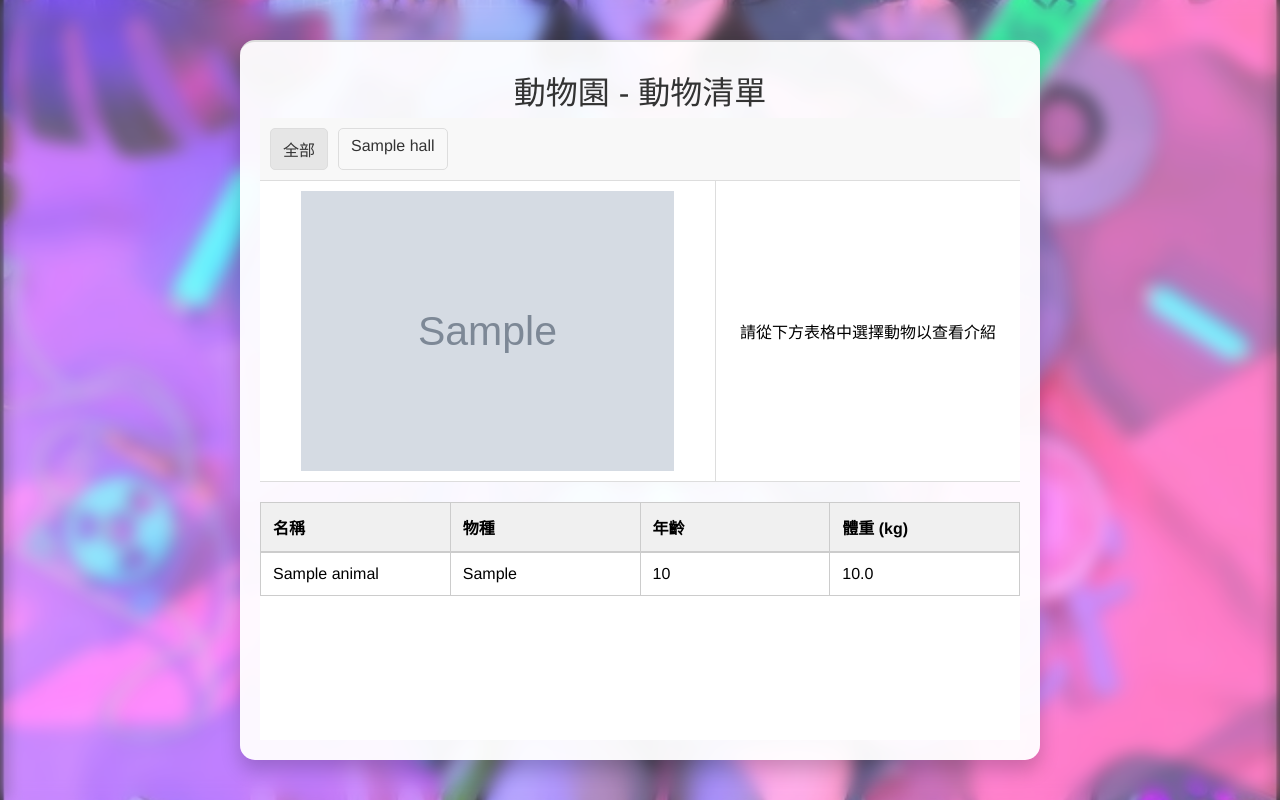
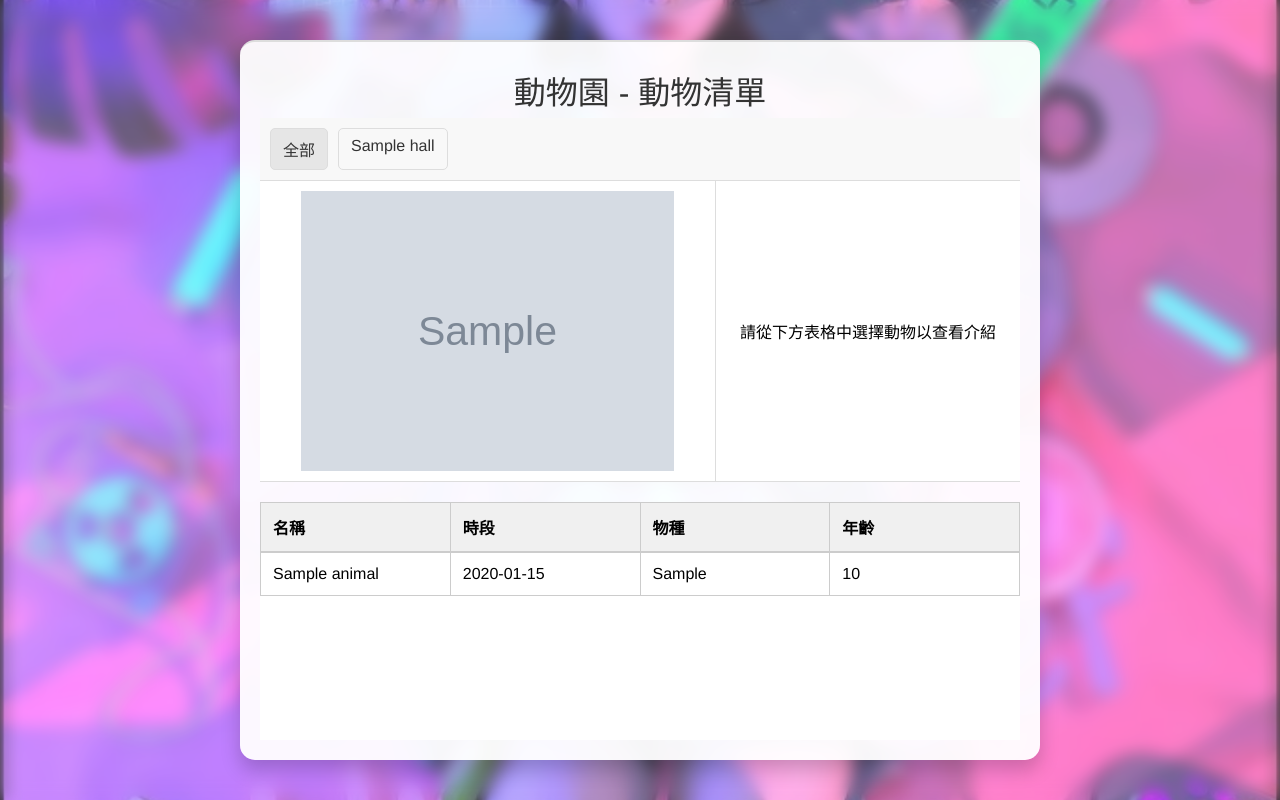
Before and after one commit to vic-ebony/pj, a Django app: page / in a window 1280 px wide. Run offline with Django 5.2, Linux system fonts and the light colour scheme; tables that the repository leaves empty hold one stand-in row (values such as "Sample post"); grey boxes marked "Sample" are stand-in pictures; lists and menus that the app fills with data are empty.

Commit message:
新增時段

```diff
--- a/mybackend/myapp/models.py
+++ b/mybackend/myapp/models.py
@@ -10,9 +10,14 @@ class Animal(models.Model):
     name = models.CharField("動物名稱", max_length=100)
     age = models.IntegerField("年齡")
     species = models.CharField("物種", max_length=100)
-    weight = models.FloatField("體重")
     hall = models.ForeignKey(Hall, verbose_name="館別", on_delete=models.SET_NULL, null=True, blank=True)
     photo = models.ImageField("照片", upload_to='animal_photos/', blank=True, null=True)
+    time_slot = models.CharField(
+        "時段",
+        max_length=200,
+        blank=True,
+        help_text="請輸入時段，每個時段用 '.' 隔開，例如：12.13.14.15.16.17.18.19.20"
+    )
 
     def __str__(self):
         return self.name
--- a/mybackend/templates/test.html
+++ b/mybackend/templates/test.html
@@ -38,10 +38,9 @@
       backdrop-filter: blur(8px);
       z-index: 0;
     }
-    /* 主要內容容器，固定高度為視窗高度減去外部 margin */
+    /* 主要內容容器 */
     .container {
       flex-grow: 1;
-      /* 這邊不再讓容器內部整體捲動，由內部區塊自行處理 */
       position: relative;
       z-index: 2;
       max-width: 800px;
@@ -55,7 +54,7 @@
       flex-direction: column;
       height: calc(100vh - 80px);
     }
-    /* 將標題上下空白縮小為 5px */
+    /* 標題區上下空白縮小為5px */
     .page-title {
       text-align: center;
       margin: 5px 0;
@@ -112,17 +111,16 @@
       text-align: center;
       background: #fff;
     }
-    /* 分離的表格結構：表頭與表身 */
+    /* 分離的表格結構 */
     .table-wrapper {
       margin-top: 20px;
       background: #fff;
-      /* 利用 flex 分配剩餘空間 */
       flex: 1;
       display: flex;
       flex-direction: column;
       overflow: hidden;
     }
-    /* 表頭表格 */
+    /* 表頭 */
     .header-table {
       width: 100%;
       border-collapse: collapse;
@@ -133,8 +131,11 @@
       border: 1px solid #ccc;
       text-align: left;
       background: #f0f0f0;
+      white-space: normal;
+      word-break: break-all;
+      overflow-wrap: break-word;
     }
-    /* 表身容器：僅表身可滾動，min-height: 0 讓 flex 子元素正確計算高度 */
+    /* 表身容器：僅表身可滾動 */
     .body-wrapper {
       flex: 1;
       min-height: 0;
@@ -149,6 +150,9 @@
       padding: 12px;
       border: 1px solid #ccc;
       text-align: left;
+      white-space: normal;
+      word-break: break-all;
+      overflow-wrap: break-word;
     }
     .body-table tr:hover {
       background: #e6e6e6;
@@ -200,9 +204,9 @@
         <thead>
           <tr>
             <th>名稱</th>
+            <th>時段</th>
             <th>物種</th>
             <th>年齡</th>
-            <th>體重 (kg)</th>
           </tr>
         </thead>
       </table>
@@ -211,11 +215,11 @@
           <tbody>
             {% for animal in animals %}
             <tr data-photo="{% if animal.photo %}{{ animal.photo.url }}{% else %}{% static 'image/animal_default.jpg' %}{% endif %}"
-                data-intro="名稱：{{ animal.name }}｜物種：{{ animal.species }}｜年齡：{{ animal.age }}｜體重：{{ animal.weight }} kg">
+                data-intro="名稱：{{ animal.name }}｜時段：{{ animal.time_slot }}｜物種：{{ animal.species }}｜年齡：{{ animal.age }}">
               <td>{{ animal.name }}</td>
+              <td>{{ animal.time_slot }}</td>
               <td>{{ animal.species }}</td>
               <td>{{ animal.age }}</td>
-              <td>{{ animal.weight }}</td>
             </tr>
             {% endfor %}
           </tbody>
@@ -245,7 +249,7 @@
     document.addEventListener('DOMContentLoaded', function() {
       syncTableColumnWidths();
 
-      // 為每個表身的列新增點擊事件，更新上方照片與介紹
+      // 為每個表身的列新增點擊事件，更新上方照片與介紹內容
       const tableRows = document.querySelectorAll('#animalTable tbody tr');
       tableRows.forEach(function(row) {
         row.addEventListener('click', function() {
```
Also changed, not shown: mybackend/myapp/admin.py (+11 -2 lines), mybackend/myapp/migrations/0004_animal_time_slot.py (added), mybackend/myapp/migrations/0005_remove_animal_weight.py (added).
